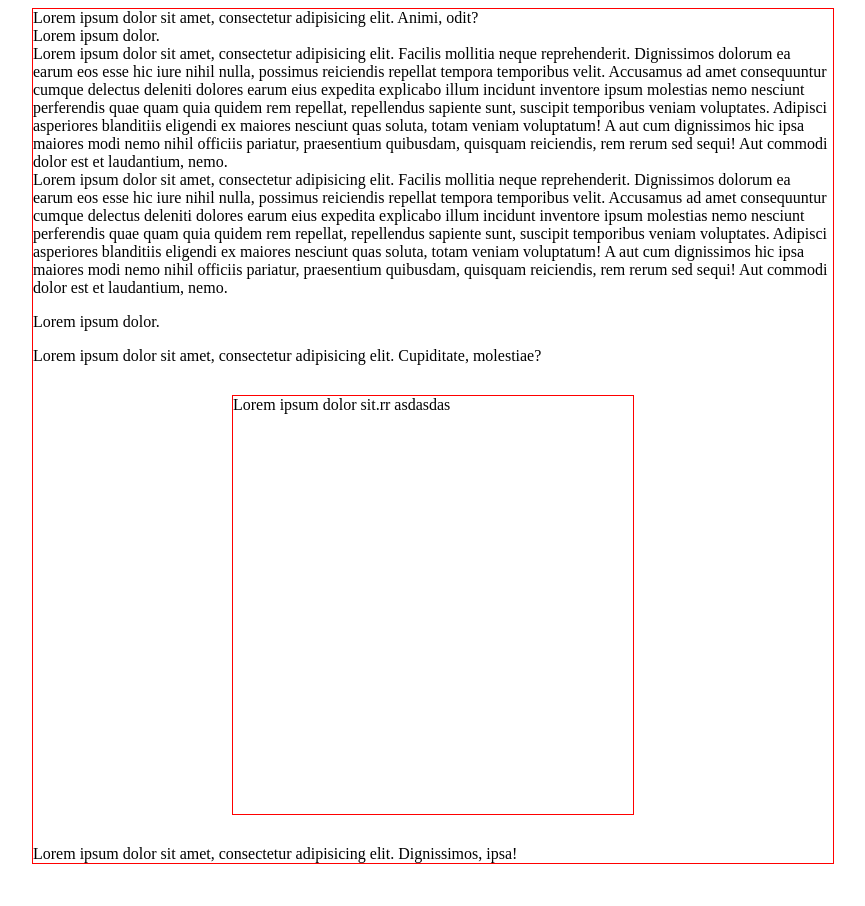
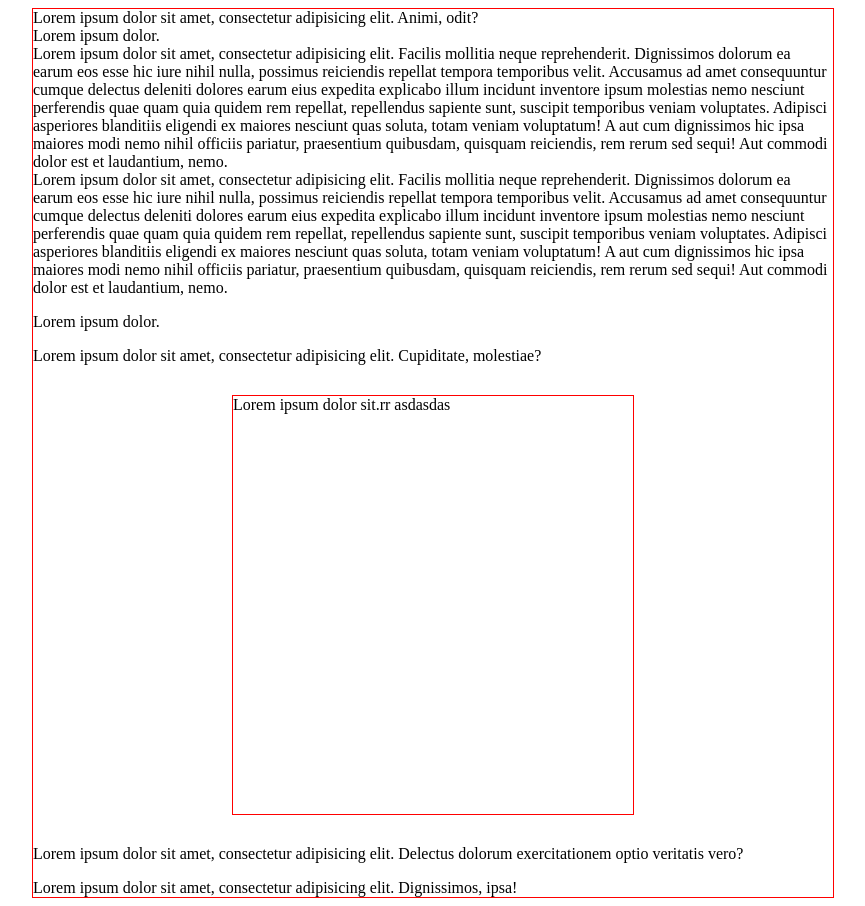
Before and after one commit to bambuslik/test2, a plain HTML site: page index.html in a window 1280 px wide. Shown: the whole page, without its empty margins (207-1072 px from the left). Before the commit the page ends 872 px from the top, so only its background shows below. Drawn offline with Linux system fonts and the light colour scheme.

Commit message:
footer p added

```diff
--- a/index.html
+++ b/index.html
@@ -34,6 +34,7 @@
 
   </div>
   <footer class="footer">
+    <p>Lorem ipsum dolor sit amet, consectetur adipisicing elit. Delectus dolorum exercitationem optio veritatis vero?</p>
     Lorem ipsum dolor sit amet, consectetur adipisicing elit. Dignissimos, ipsa!
   </footer>
 
```
